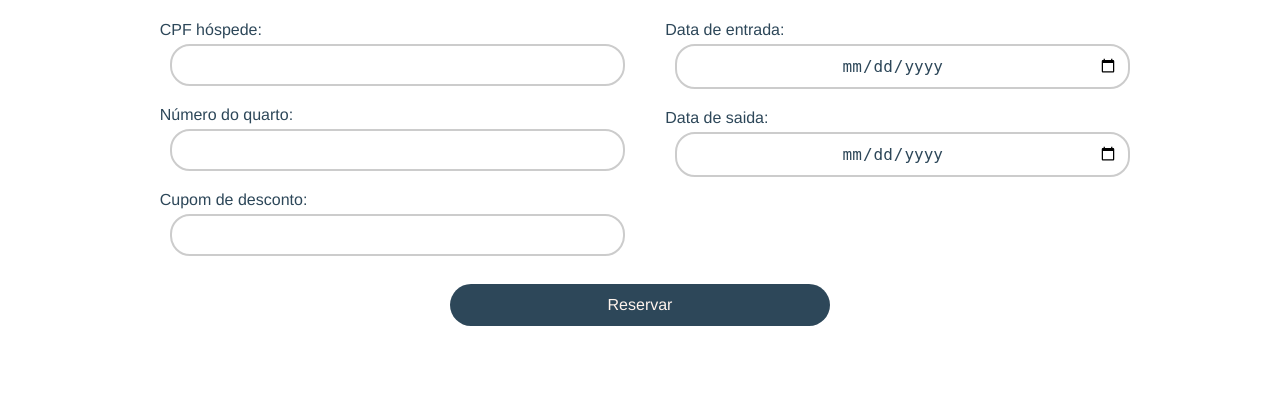
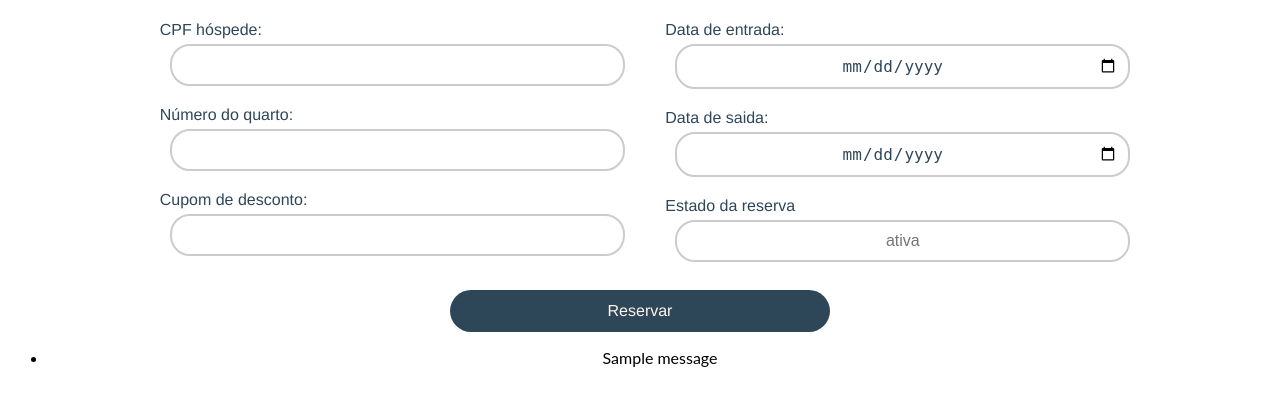
Before and after one commit to giovanacorrea/ban2, a Flask app: page /reserva in a window 1280 px wide. Shown: the part 264-670 px from the top of the page. Run offline with Flask 3, Linux system fonts and the light colour scheme; tables that the repository leaves empty hold one stand-in row (values such as "Sample post"); one stand-in notice (Sample message) is shown; some libraries are stand-ins or nearby versions.

Commit message:
Inserindo o cadastro de reservas

```diff
--- a/parte4/app.py
+++ b/parte4/app.py
@@ -1,6 +1,7 @@
 from flask import Flask, render_template, request, redirect, url_for, flash
 from flask_sqlalchemy import SQLAlchemy
-from models import db, Pessoa, Hospedes, Quarto
+from sqlalchemy.exc import InternalError
+from models import db, Pessoa, Hospedes, Quarto, Reserva
 from flask_migrate import Migrate
 import os
 
@@ -63,7 +64,7 @@ def cadastrarHospede():
     # Redirecionar para a página de listagem ou a página inicial
     return redirect(url_for('cadastroHospede'))  # Ajuste para a rota corre
 
-
+#Aqui está listando todas as pessoas e não apenas os hospedes, necessário corrigir
 @app.route('/listar_hospedes')
 def listar_hospedes():
     hospedes = db.session.query(Pessoa.nome, Pessoa.telefone, Pessoa.endereco, Hospedes.idhospede).outerjoin(Hospedes).all()
@@ -105,11 +106,54 @@ def cadastroQuarto():
     # Redirecionar para a página de listagem ou a página inicial
     return redirect(url_for('cadastrarQuarto'))
 
-
-
 @app.route('/reserva')
 def reserva():
     return render_template('reserva.html')
+
+@app.route('/CadastrarReserva',  methods=['POST'])
+def CadastrarReserva():
+    idhospede = request.form.get('cpf')
+    codquarto = request.form.get('numquarto')
+    estado = request.form.get('estado')
+    datainicio = request.form.get('datainicio')
+    datafim = request.form.get('datafim')
+    valordesconto = request.form.get('cupom')
+
+    subconsulta_idhospede = db.session.query(Hospedes.idhospede).join(Pessoa).filter(Pessoa.idpessoa == idhospede).scalar_subquery()
+
+    # Verificação para garantir que o idhospede foi encontrado antes de continuar
+    if subconsulta_idhospede is None:
+        flash('Hospede com o CPF informado não encontrado!')
+        return redirect(url_for('formulario_cadastro_reserva'))
+
+    # Criar uma nova instância de Quarto
+    nova_reserva = Reserva(
+        idhospede= subconsulta_idhospede,
+        codquarto=codquarto,
+        estado=estado,
+        datainicio=datainicio,
+        datafim=datafim,
+        valordesconto=valordesconto
+    )
+
+    try:
+        # Adicionar e salvar a nova reserva no banco de dados
+        db.session.add(nova_reserva)
+        db.session.commit()
+        flash('Reserva cadastrada com sucesso!')
+        return redirect(url_for('reserva'))
+    except InternalError as e:
+        # Desfazer a transação caso ocorra um erro
+        db.session.rollback()
+
+        # Verificar a mensagem de erro e exibir um alerta específico
+        if "O quarto" in str(e.orig):
+            flash(str(e.orig).split('\n')[0])  # Exibe apenas a primeira linha do erro
+        else:
+            flash('Ocorreu um erro ao cadastrar a reserva. Tente novamente.')
+
+        return redirect(url_for('reserva'))
+
 
 @app.route('/listar_quartos')
 def listar_quartos():
--- a/parte4/models/__init__.py
+++ b/parte4/models/__init__.py
@@ -3,5 +3,6 @@ from .db import db
 from .Pessoa import Pessoa
 from .Hospedes import Hospedes
 from .Quarto import Quarto
+from .Reserva import Reserva
 
-__all__ = ['db', 'Pessoa', 'Hospede', 'Quarto']
+__all__ = ['db', 'Pessoa', 'Hospede', 'Quarto', 'Reserva']
--- a/parte4/templates/reserva.html
+++ b/parte4/templates/reserva.html
@@ -1,35 +1,48 @@
 <!DOCTYPE html>
 <html>
+{% block content %}
 <head>
     <meta charset="utf-8">
-    <link rel="stylesheet" href="static/reserva.css"-->
+    <link rel="stylesheet" href="static/reserva.css">
     <title>Reserva</title>
 </head>
 <body>
     <img src="static/images/pousadaLogo-sfundo.png" alt="Logo">
     <h2>Reserva</h2>
-    <form id="userForm" action="/reserva">
+    <form id="userForm" action="/CadastrarReserva" method="POST">
         <div class="form-section">
             <div class="form-container">
                 <label for="cpf">CPF hóspede:</label>
-                <input type="text" id="cpf" name="cpf">
+                <input type="number" id="cpf" name="cpf">
 
                 <label for="numquarto">Número do quarto:</label>
                 <input type="number" id="numquarto" name="numquarto">
 
                 <label for="cupom">Cupom de desconto:</label>
-                <input type="text" id="cupom" name="cupom">
+                <input type="number" id="cupom" name="cupom">
             </div>
             <div class="form-container">
             	<label for= "dataEntrada">Data de entrada:</label>
-            	<input id="dataEntrada" type="date" name="dataEntrada">
+            	<input id="datainicio" type="date" name="datainicio">
 
             	<label for= "dataSaida">Data de saida:</label>
-            	<input id="dataSaida" type="date" name="dataSaida">
+            	<input id="datafim" type="date" name="datafim">
+
+                <label for= "dataSaida">Estado da reserva</label>
+            	<input id="estado" type="string" name="estado" placeholder="ativa">
             </div>
         </div>
         <button type="submit" class="submit-button" id="submit-button">Reservar</button>
-    </form>
-
-</body>
+            {% with messages = get_flashed_messages() %}
+            {% if messages %}
+                <ul>
+                    {% for message in messages %}
+                        <li>{{ message }}</li>
+                    {% endfor %}
+                </ul>
+            {% endif %}
+        {% endwith %}
+            </form>
+        </body>
+        {% endblock %}
 </html>
```
Also changed, not shown: parte4/models/Reserva.py (added, +15 -0 lines).
